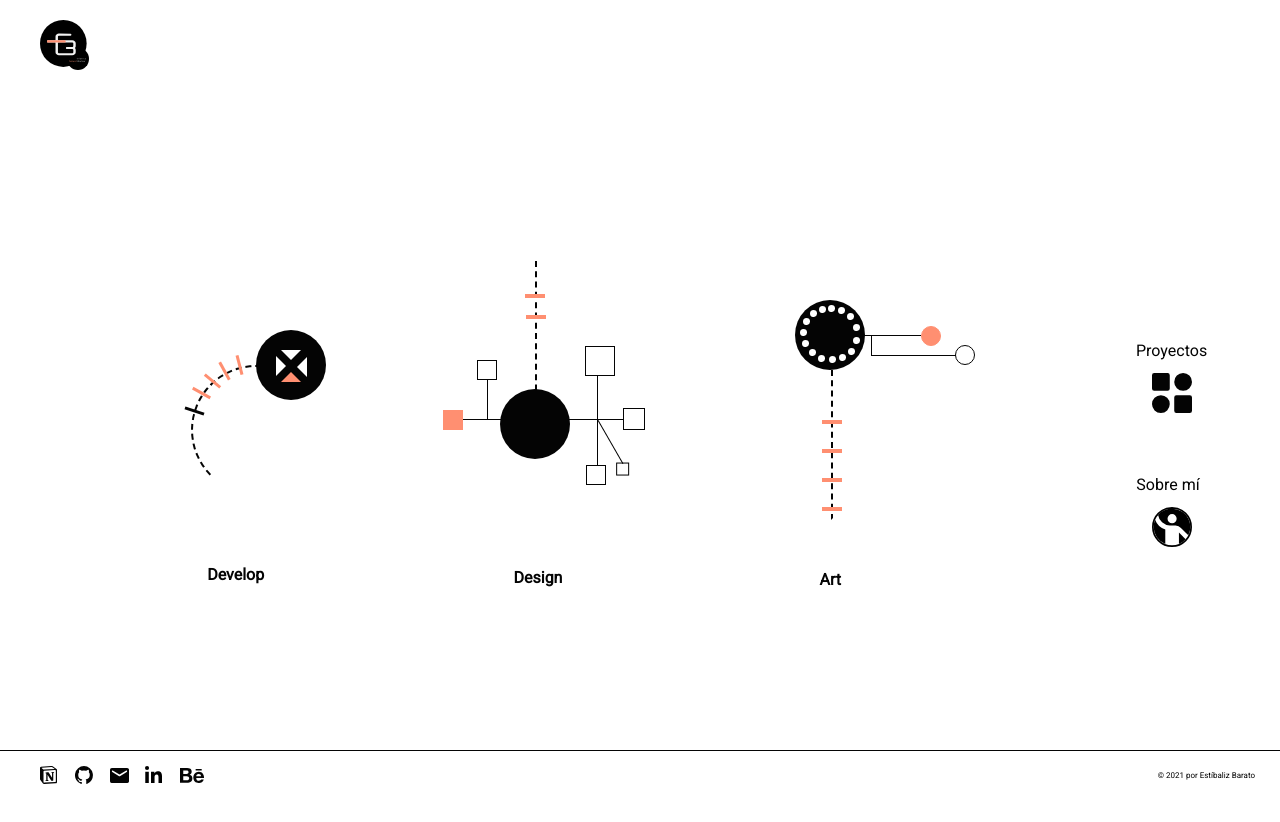
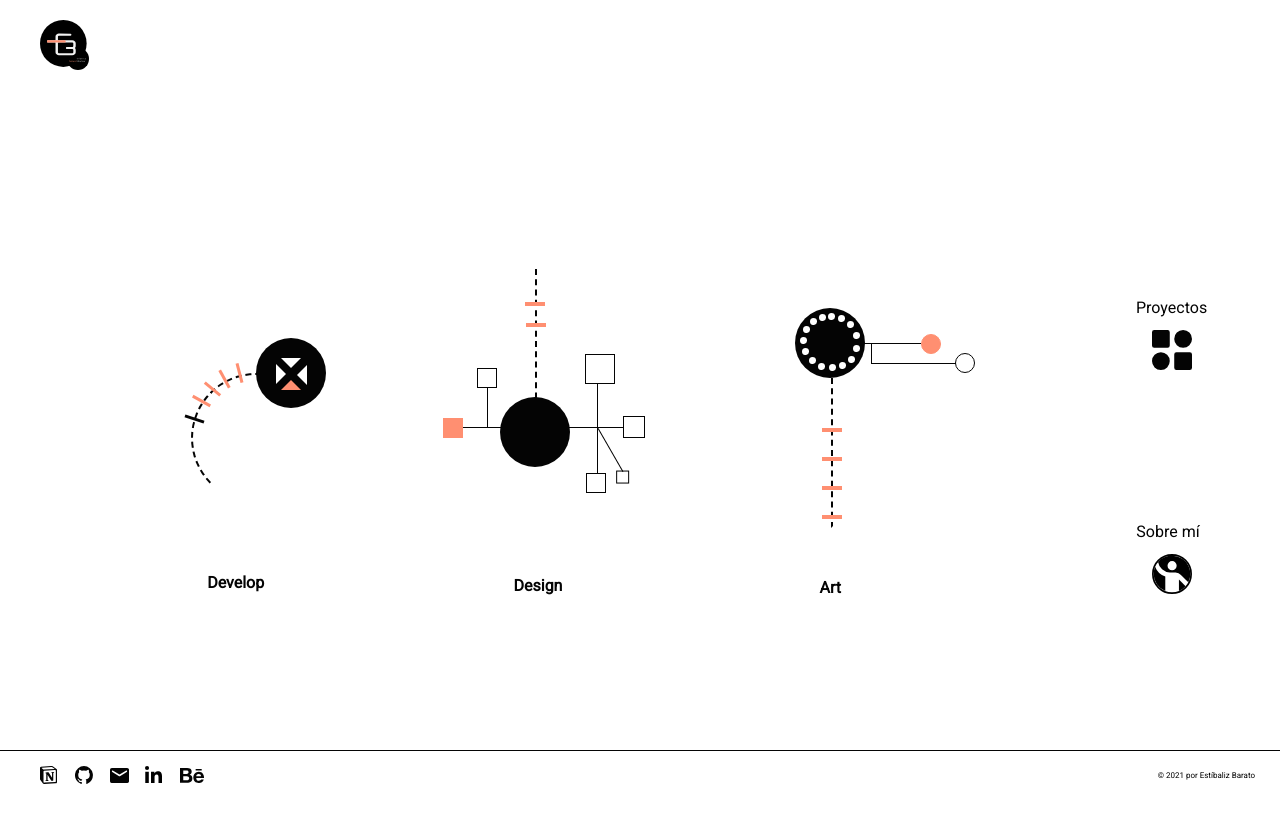
Before and after one commit to EstiBv/portfolio, a React (Create React App) app in the folder my-portfolio/: page /#/projects in a window 1280 px wide. Shown: the top 822 px of the page. After the commit the page ends 800 px from the top, so only its background shows below. Built offline with nearby package versions, Linux system fonts and the light colour scheme.

Commit message:
add improvements mediaqueries projects component

```diff
--- a/my-portfolio/src/stylesheets/Landing.scss
+++ b/my-portfolio/src/stylesheets/Landing.scss
@@ -149,7 +149,7 @@
   .menu__list {
     display: grid;
     grid-template-columns: repeat(1, 1fr);
-    grid-gap: 2px;
+    grid-gap: 1.5em;
     grid-template-rows: repeat(6, 1fr);
     &-linkProjects {
       grid-column: 2;
--- a/my-portfolio/src/stylesheets/projects.scss
+++ b/my-portfolio/src/stylesheets/projects.scss
@@ -1,5 +1,5 @@
 @import "./\ core/variables.scss";
-
+// button
 // section container projects
 .mainProjects {
   display: flex;
@@ -11,18 +11,37 @@
     bottom: 30px;
   }
   &__containerProjects {
+    // height: 100vh;
+    justify-content: space-between;
     display: flex;
-    justify-content: space-around;
     flex-direction: column;
     align-items: center;
     width: 70%;
+    &-develop {
+      display: flex;
+      // flex-direction: column-reverse;
+      // //
+      // flex-direction: column;
+    }
     &-develop:hover {
       transition: all 0.3s ease-in-out;
       transform: scale(1.3);
     }
+    &-design {
+      display: flex;
+      flex-direction: column-reverse;
+      //
+      flex-direction: column;
+    }
     &-design:hover {
       transition: all 0.3s ease-in-out;
       transform: scale(1.3);
+    }
+    &-art {
+      display: flex;
+      flex-direction: column-reverse;
+      //
+      flex-direction: column;
     }
     &-art:hover {
       transition: all 0.3s ease-in-out;
@@ -37,6 +56,9 @@
   }
   &__menu {
     align-self: flex-end;
+    position: absolute;
+    top: 1em;
+    right: 1em;
   }
 }
 .linksSections {
@@ -56,7 +78,6 @@
   text-align: center;
   display: grid;
   grid-template-columns: repeat(4, 1fr);
-  // grid-template-rows: repeat(1, 1fr);
   grid-gap: 5px;
   &-linkProjectsPyA {
     text-decoration: none;
@@ -76,12 +97,14 @@
       font-size: 0.7em;
     }
     &-projectsPyA:hover {
+      background-image: url("../assets/icons/work-picons.svg");
+      background-repeat: no-repeat;
       color: $color-secondary;
-      font-weight: 700;
       transform: scale(1.05);
       transition: all 0.3s ease-in-out;
     }
   }
+
   &-linkAboutPyA {
     text-decoration: none;
     grid-column: 4;
@@ -101,6 +124,8 @@
       font-family: "Roboto", sans-serif;
     }
     &-aboutPyA:hover {
+      background-image: url("../assets/icons/about-picons.svg");
+      background-repeat: no-repeat;
       color: $color-secondary;
       font-weight: 700;
       transform: scale(1.05);
@@ -116,26 +141,43 @@
   .mainProjects {
     flex-direction: row;
     justify-content: space-around;
+    align-items: flex-end;
     &__containerProjects {
       flex-direction: row;
+      justify-content: space-around;
+      height: 0;
+      &-develop {
+        display: flex;
+        flex-direction: column;
+      }
+      &-design {
+        display: flex;
+        flex-direction: column;
+      }
+      &-art {
+        display: flex;
+        flex-direction: column;
+      }
     }
     &__infographic {
       height: 18em;
       width: 18em;
     }
     &__menu {
-      height: 100vh;
+      // height: 100vh;
       align-self: center;
+      position: inherit;
     }
   }
   .menu {
     &__listPyA {
-      height: 100vh;
+      // height: 100vh;
       list-style: none;
       display: grid;
       grid-template-columns: repeat(1, 1fr);
-      grid-gap: 2px;
-      grid-template-rows: repeat(6, 1fr);
+      grid-gap: 2.5em;
+      grid-template-rows: repeat(5, 1fr);
+      margin-bottom: -7em;
       &-linkProjectsPyA {
         grid-column: 1;
         grid-row: 3;
@@ -145,7 +187,7 @@
       }
       &-linkAboutPyA {
         grid-column: 1;
-        grid-row: 4;
+        grid-row: 5;
         &-aboutPyA {
           font-size: 1em;
         }
```
